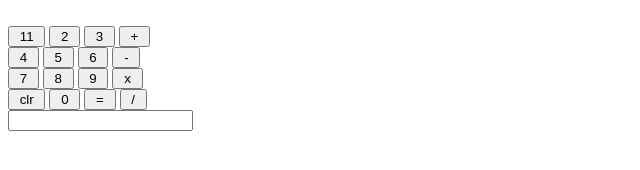
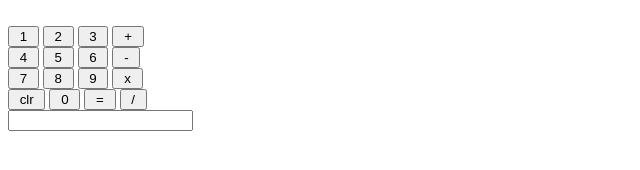
Before and after one commit to Anntreesapaul/calculator, a website: page public/index.html in a window 1280 px wide. Shown: the full height of the page, 0-640 px from the left. Drawn offline with Linux system fonts and the light colour scheme.

Commit message:
Update index.html

```diff
--- a/public/index.html
+++ b/public/index.html
@@ -11,7 +11,7 @@
 
             <br>
 
-            <input  type="button" value=" 11 " onclick="calculator.answer.value += '11'" />
+            <input  type="button" value=" 1 " onclick="calculator.answer.value += '1'" />
             <input  type="button" value=" 2 " onclick="calculator.answer.value += '2'" />
             <input  type="button" value=" 3 " onclick="calculator.answer.value += '3'" />
             <input  type="button" value=" + " onclick="calculator.answer.value += '+'" />
```
